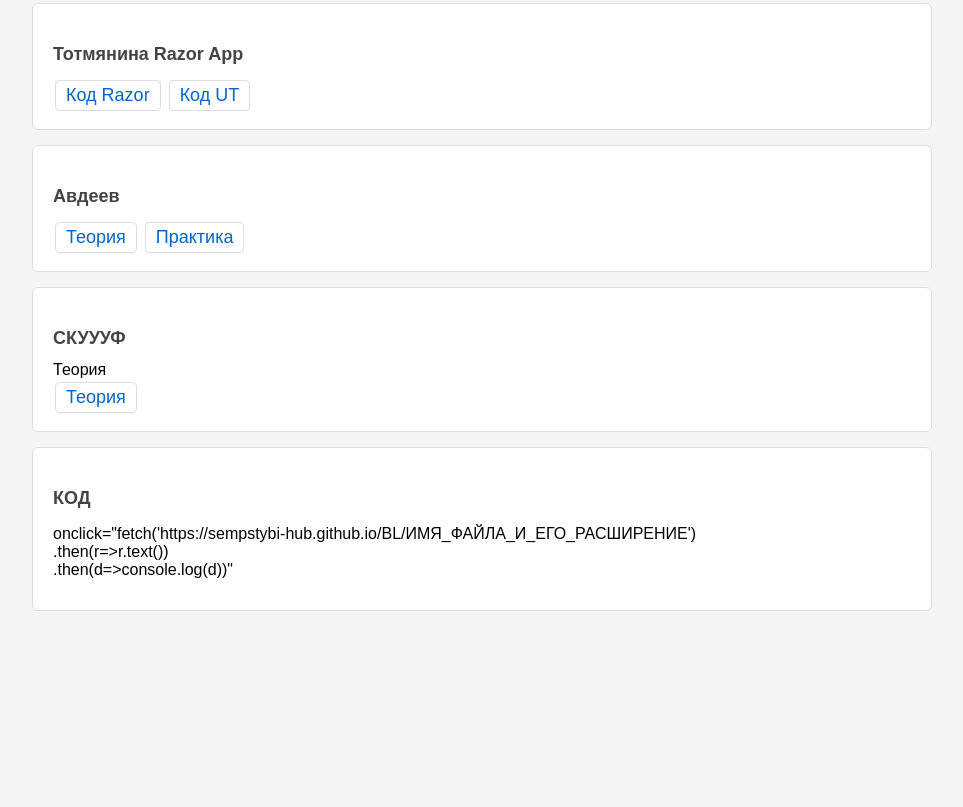
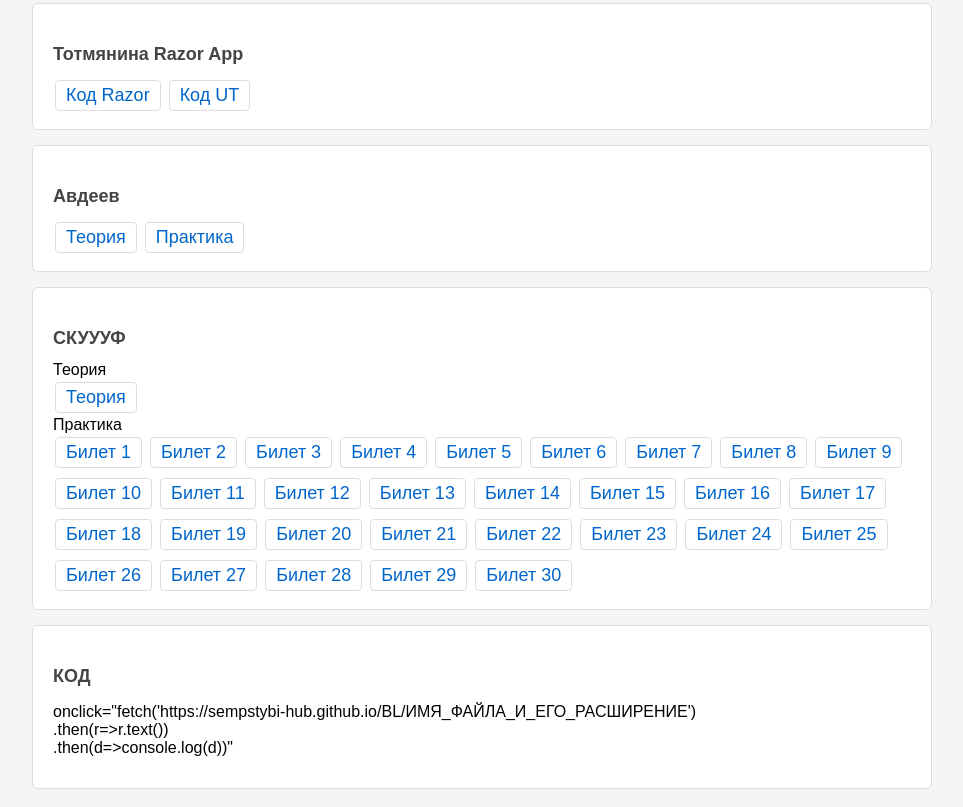
Before and after one commit to sempstybi-hub/BL, a plain HTML site: page index.html in a window 1280 px wide. Shown: the part 384-1191 px from the top of the page, without its empty margins (158-1121 px from the left). Before the commit the page ends 1060 px from the top, so only its background shows below. Drawn offline with Linux system fonts and the light colour scheme.

Commit message:
мсисми

```diff
--- a/index.html
+++ b/index.html
@@ -123,7 +123,40 @@
         <h3>СКУУУФ</h3>
         Теория
         <div class="links">
-            <a href="AVD.txt">Теория</a>
+            <a href="MT.txt">Теория</a>
+        </div>
+        Практика
+        <div class="links">
+            <a href="M01.txt">Билет 1</a>
+            <a href="M02.txt">Билет 2</a>
+            <a href="M03.txt">Билет 3</a>
+            <a href="M04.txt">Билет 4</a>
+            <a href="M05.txt">Билет 5</a>
+            <a href="M06.txt">Билет 6</a>
+            <a href="M07.txt">Билет 7</a>
+            <a href="M08.txt">Билет 8</a>
+            <a href="M09.txt">Билет 9</a>
+            <a href="M10.txt">Билет 10</a>
+            <a href="M11.txt">Билет 11</a>
+            <a href="M12.txt">Билет 12</a>
+            <a href="M13.txt">Билет 13</a>
+            <a href="M14.txt">Билет 14</a>
+            <a href="M15.txt">Билет 15</a>
+            <a href="M16.txt">Билет 16</a>
+            <a href="M17.txt">Билет 17</a>
+            <a href="M18.txt">Билет 18</a>
+            <a href="M19.txt">Билет 19</a>
+            <a href="M20.txt">Билет 20</a>
+            <a href="M21.txt">Билет 21</a>
+            <a href="M22.txt">Билет 22</a>
+            <a href="M23.txt">Билет 23</a>
+            <a href="M24.txt">Билет 24</a>
+            <a href="M25.txt">Билет 25</a>
+            <a href="M26.txt">Билет 26</a>
+            <a href="M27.txt">Билет 27</a>
+            <a href="M28.txt">Билет 28</a>
+            <a href="M29.txt">Билет 29</a>
+            <a href="M30.txt">Билет 30</a>
         </div>
     </div>
 
```
